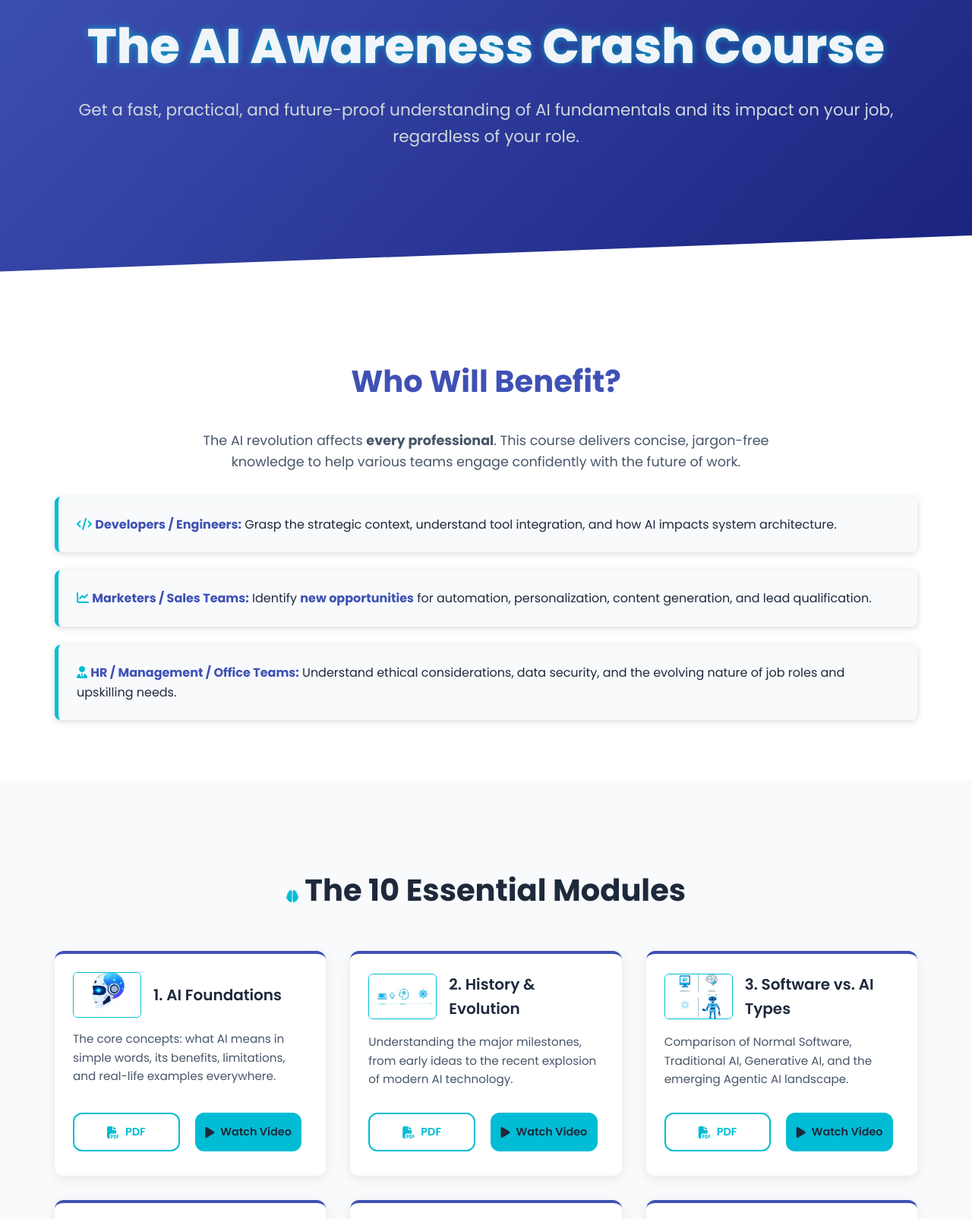
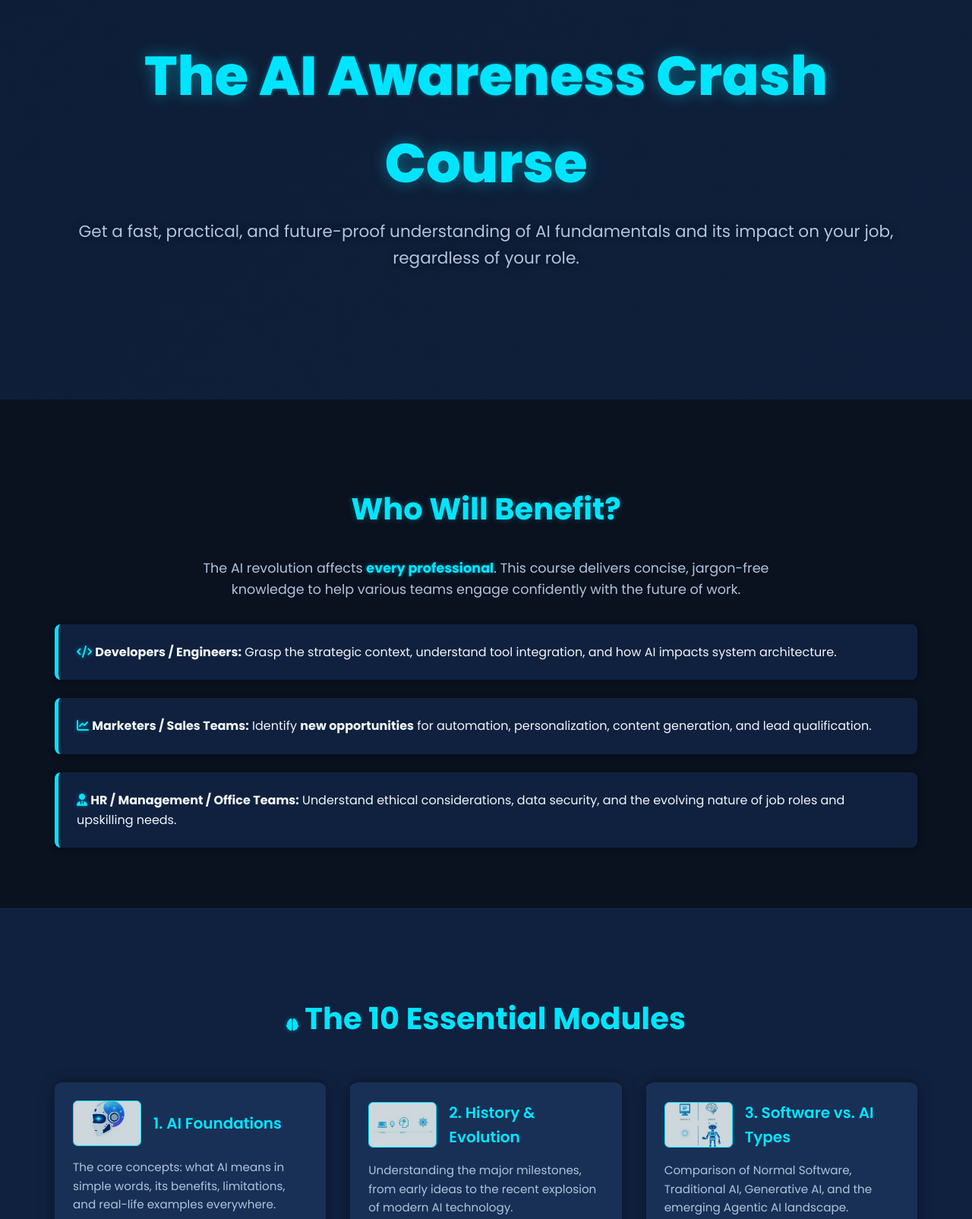
Before and after one commit to AkshayBhujbal1995/AI, a plain HTML site: page index.html in a window 1280 px wide. Shown: the part 260-1865 px from the top of the page at 76% size. Drawn offline with Linux system fonts and the light colour scheme.

Commit message:
Update index.html

```diff
--- a/index.html
+++ b/index.html
@@ -3,21 +3,26 @@
 <head>
     <meta charset="UTF-8">
     <meta name="viewport" content="width=device-width, initial-scale=1.0">
-    <title>AI Awareness Crash Course</title>
+    <title>AI Awareness Crash Course | Pro Edition</title>
     <link href="https://fonts.googleapis.com/css2?family=Poppins:wght@300;400;600;700;800&display=swap" rel="stylesheet">
     <link rel="stylesheet" href="https://cdnjs.cloudflare.com/ajax/libs/font-awesome/6.5.1/css/all.min.css" integrity="sha512-DTOQO9RWCH3ppGqcWaEA1BIZOC6xxalwEsw9c2QQeAIftl+Vegovlnee1c9QX4TctnWMn13TZye+giMm8e2LwA==" crossorigin="anonymous" referrerpolicy="no-referrer" />
     <style>
-        /* --- 1. Variables & Global Reset (AI / Tech Theme) --- */
+        /* --- 1. Variables & Global Reset (Cyber/Tech Theme) --- */
         :root {
-            --color-primary: #00bcd4; /* Cyan/Aqua - Electric highlight */
-            --color-secondary: #3f51b5; /* Deep Blue - Tech background base */
-            --color-primary-dark: #0097a7;
-            --color-text-dark: #1e293b; /* Dark Slate */
-            --color-text-light: #f1f5f9; /* Off-White for contrast */
-            --color-background-main: #ffffff;
-            --color-background-section: #f8fafc; /* Light Grey background for modules */
-            --color-card-background: #ffffff;
-            --color-shadow: rgba(0, 0, 0, 0.15);
+            /* Neon Cyan/Aqua - Highlighting and Energy */
+            --color-primary: #00e5ff;
+            /* Deep Space Blue - Background and Structure */
+            --color-secondary: #0d1b32;
+            /* Dark Navy/Almost Black - Main Text and Darker Contrast */
+            --color-text-dark: #f0f8ff;
+            /* Off-White/Light Text on Dark Backgrounds */
+            --color-text-light: #f1f5f9;
+            /* True Black/Primary Background */
+            --color-background-main: #0a111f;
+            /* Subtle Darker Gray for alternating sections */
+            --color-background-section: #10213f;
+            --color-card-background: #193056; /* Slightly lighter card background */
+            --color-shadow: rgba(0, 229, 255, 0.4); /* Primary color shadow */
             --border-radius: 0.75rem;
             --spacing-unit: 1rem;
         }
@@ -28,12 +33,30 @@
             padding: 0;
         }
 
+        /* Animated Background for Body */
         body {
             font-family: 'Poppins', sans-serif;
             line-height: 1.6;
-            color: var(--color-text-dark);
+            color: var(--color-text-light); /* Light text on dark background */
             background-color: var(--color-background-main);
             scroll-behavior: smooth;
+            /* Animated background implementation */
+            background: linear-gradient(-45deg, #0a111f, #10213f, #0d1b32, #001f3f);
+            background-size: 400% 400%;
+            animation: GradientBG 15s ease infinite;
+        }
+
+        /* Keyframe for subtle movement */
+        @keyframes GradientBG {
+            0% {
+                background-position: 0% 50%;
+            }
+            50% {
+                background-position: 100% 50%;
+            }
+            100% {
+                background-position: 0% 50%;
+            }
         }
 
         /* --- 2. Utility Classes & Structure --- */
@@ -49,6 +72,12 @@
 
         h1, h2, h3 {
             font-weight: 700;
+        }
+
+        /* Highlight text with primary color */
+        .highlight {
+            color: var(--color-primary);
+            text-shadow: 0 0 5px rgba(0, 229, 255, 0.5);
         }
 
         /* --- 3. Buttons & Links --- */
@@ -68,19 +97,22 @@
             gap: 0.5rem;
         }
 
+        /* Primary button: Solid color with a glow */
         .btn-primary {
             background-color: var(--color-primary);
-            color: var(--color-text-dark); /* Dark text on bright button */
+            color: var(--color-secondary); /* Dark text on bright button */
             border-color: var(--color-primary);
         }
 
         .btn-primary:hover, .btn-primary:focus {
-            background-color: var(--color-primary-dark);
-            border-color: var(--color-primary-dark);
-            color: var(--color-background-main);
-            box-shadow: 0 6px 15px rgba(0, 188, 212, 0.4); /* Glowing effect */
+            background-color: var(--color-primary);
+            border-color: var(--color-primary);
+            color: var(--color-secondary);
+            box-shadow: 0 0 15px var(--color-shadow); /* Stronger glow */
+            transform: translateY(-2px);
         }
 
+        /* Secondary button: Outline with primary color */
         .btn-secondary {
             background-color: transparent;
             color: var(--color-primary);
@@ -89,16 +121,35 @@
 
         .btn-secondary:hover, .btn-secondary:focus {
             background-color: var(--color-primary);
-            color: var(--color-text-dark);
+            color: var(--color-secondary);
             box-shadow: 0 4px 8px var(--color-shadow);
         }
 
+        /* Quiz Button Style (Gradient with High Visibility) */
+        .btn-quiz {
+            background: linear-gradient(90deg, #3f51b5 0%, var(--color-primary) 100%);
+            color: var(--color-text-light);
+            font-size: 1.25rem;
+            padding: 1rem 2.5rem;
+            margin-top: 3rem;
+            box-shadow: 0 8px 25px rgba(0, 229, 255, 0.4);
+            border: none;
+        }
+
+        .btn-quiz:hover {
+            opacity: 0.9;
+            transform: scale(1.03) translateY(-3px);
+            box-shadow: 0 12px 30px rgba(0, 229, 255, 0.8);
+        }
+
+
         /* --- 4. Header & Navigation --- */
         header {
-            background-color: var(--color-secondary);
+            background-color: rgba(13, 27, 50, 0.95); /* Semi-transparent secondary color */
+            backdrop-filter: blur(5px);
             color: var(--color-text-light);
             padding: var(--spacing-unit) 0;
-            box-shadow: 0 2px 8px rgba(0, 0, 0, 0.2);
+            box-shadow: 0 2px 10px rgba(0, 0, 0, 0.5);
             position: sticky;
             top: 0;
             z-index: 100;
@@ -112,35 +163,37 @@
 
         /* --- 5. Hero Section (High Impact) --- */
         #hero {
-            background: linear-gradient(135deg, var(--color-secondary) 0%, #1a237e 100%); /* Deep gradient */
+            background: none; /* Relying on body gradient now */
             color: var(--color-text-light);
-            padding: 6rem 0;
-            clip-path: polygon(0 0, 100% 0, 100% 90%, 0 100%); /* Slanted bottom edge */
+            padding: 8rem 0 6rem 0; /* More vertical space */
+            text-shadow: 0 0 10px rgba(0, 0, 0, 0.5);
         }
 
         #hero h1 {
-            font-size: clamp(2.5rem, 6vw, 4rem);
+            font-size: clamp(2.8rem, 7vw, 4.5rem);
             font-weight: 800;
             margin-bottom: 1rem;
-            text-shadow: 0 0 10px rgba(0, 188, 212, 0.8);
+            color: var(--color-primary);
+            text-shadow: 0 0 20px var(--color-shadow); /* Bright primary color with intense glow */
         }
 
         #hero p {
             font-size: clamp(1rem, 2.5vw, 1.35rem);
-            margin-bottom: 2rem;
-            color: #cfd8dc;
+            margin-bottom: 2.5rem;
+            color: #b0c4de; /* Lighter shade of blue-gray */
         }
 
         /* --- 6. Introduction Section --- */
         #intro {
             padding: 5rem 0 3rem 0;
-            background-color: var(--color-background-main);
+            background-color: var(--color-background-main); /* Match body background for seamless blend */
         }
 
         #intro h2 {
             font-size: 2.5rem;
             margin-bottom: 2rem;
-            color: var(--color-secondary);
+            color: var(--color-primary);
+            text-shadow: 0 0 8px rgba(0, 229, 255, 0.3);
         }
 
         .target-audience {
@@ -155,25 +208,32 @@
             padding: 1.5rem;
             border-left: 5px solid var(--color-primary);
             border-radius: 0.5rem;
-            box-shadow: 0 2px 10px var(--color-shadow);
+            box-shadow: 0 2px 10px rgba(0, 0, 0, 0.3);
             text-align: left;
+            transition: box-shadow 0.3s ease;
+        }
+
+        .audience-point:hover {
+             box-shadow: 0 0 15px rgba(0, 229, 255, 0.4); /* Subtle hover glow */
         }
 
         .audience-point strong {
-            color: var(--color-secondary);
+            color: var(--color-text-light);
             font-weight: 700;
         }
 
         /* --- 7. Module Grid --- */
         #modules {
-            background-color: var(--color-background-section);
+            background-color: var(--color-background-section); /* Alternating dark section background */
             padding: 5rem 0;
+            border-top: 1px solid rgba(0, 229, 255, 0.1);
         }
 
         #modules h2 {
-            color: var(--color-text-dark);
+            color: var(--color-text-light);
             margin-bottom: 3rem;
             font-size: 2.5rem;
+            color: var(--color-primary);
         }
 
         .module-grid {
@@ -186,17 +246,18 @@
             background-color: var(--color-card-background);
             padding: 1.5rem;
             border-radius: var(--border-radius);
-            box-shadow: 0 4px 15px rgba(0, 0, 0, 0.08);
+            box-shadow: 0 6px 20px rgba(0, 0, 0, 0.4);
             transition: transform 0.4s ease, box-shadow 0.4s ease;
             display: flex;
             flex-direction: column;
-            border-top: 4px solid var(--color-secondary);
+            border-top: 4px solid var(--color-secondary); /* Dark border for depth */
+            border-bottom: 4px solid var(--color-primary); /* Primary glow at bottom */
         }
 
         .module-card:hover {
-            transform: translateY(-8px); /* More pronounced lift */
-            box-shadow: 0 12px 25px var(--color-shadow);
-            border-top-color: var(--color-primary); /* Highlight on hover */
+            transform: translateY(-10px); /* Stronger lift */
+            box-shadow: 0 15px 30px rgba(0, 0, 0, 0.6), 0 0 25px rgba(0, 229, 255, 0.5); /* Lifted appearance with strong glow */
+            border-bottom-color: var(--color-primary);
         }
 
         .module-header {
@@ -208,7 +269,7 @@
         .module-thumb {
             width: 90px;
             height: 60px;
-            background-color: #e0f7fa; /* Light cyan background */
+            background-color: #053b50; /* Darker cyan background */
             border-radius: 6px;
             margin-right: 1rem;
             flex-shrink: 0;
@@ -220,19 +281,25 @@
             width: 100%;
             height: 100%;
             object-fit: cover;
+            opacity: 0.8;
+            transition: opacity 0.3s;
+        }
+
+        .module-card:hover .module-thumb img {
+            opacity: 1;
         }
 
         .module-title-box h3 {
             font-size: 1.25rem;
             margin: 0;
-            color: var(--color-text-dark);
+            color: var(--color-primary);
             font-weight: 600;
         }
 
         .module-card p {
             font-size: 0.95rem;
             margin-bottom: 1.5rem;
-            color: #475569;
+            color: #b0c4de;
             flex-grow: 1;
         }
 
@@ -240,7 +307,7 @@
             display: flex;
             justify-content: space-between;
             gap: 0.75rem;
-            margin-top: auto; /* Pushes the links to the bottom */
+            margin-top: auto;
         }
 
         .module-links .btn {
@@ -254,8 +321,28 @@
             font-size: 1rem;
         }
 
+        /* --- 8. Quiz CTA Section --- */
+        #quiz-cta {
+            padding: 6rem 0;
+            background-color: var(--color-background-main);
+            text-align: center;
+            border-top: 1px solid rgba(0, 229, 255, 0.1);
+        }
 
-        /* --- 8. Footer (Minimalist) --- */
+        #quiz-cta h2 {
+            font-size: 2.5rem;
+            margin-bottom: 1rem;
+            color: var(--color-text-light);
+        }
+
+        #quiz-cta p {
+            font-size: 1.1rem;
+            color: #b0c4de;
+            max-width: 600px;
+            margin: 0 auto;
+        }
+
+        /* --- 9. Footer (Minimalist) --- */
         footer {
             background-color: var(--color-secondary);
             color: var(--color-text-light);
@@ -285,14 +372,14 @@
     <header>
         <div class="container">
             <div class="logo">
-                <i class="fa-solid fa-microchip" style="color: var(--color-primary);"></i> AI Crash Course
+                <i class="fa-solid fa-microchip highlight"></i> AI Crash Course
             </div>
         </div>
     </header>
 
     <section id="hero">
         <div class="container text-center">
-            <h1>The AI Awareness Crash Course</h1>
+            <h1>The <span class="highlight">AI Awareness</span> Crash Course</h1>
             <p>Get a fast, practical, and future-proof understanding of AI fundamentals and its impact on your job, regardless of your role.</p>
             <div class="hero-cta">
                 </div>
@@ -302,20 +389,20 @@
     <section id="intro">
     <div class="container">
         <h2 class="text-center">Who Will Benefit?</h2>
-        <p class="text-center" style="font-size: 1.1rem; color: #475569; max-width: 800px; margin: 0 auto;">
-            The AI revolution affects <Strong>every professional</Strong>. This course delivers concise, jargon-free knowledge to help various teams engage confidently with the future of work.
+        <p class="text-center" style="font-size: 1.1rem; color: #b0c4de; max-width: 800px; margin: 0 auto;">
+            The AI revolution affects <Strong class="highlight">every professional</Strong>. This course delivers concise, jargon-free knowledge to help various teams engage confidently with the future of work.
         </p>
         <div class="target-audience">
             <div class="audience-point">
-                <i class="fa-solid fa-code" style="color: var(--color-primary);"></i>
+                <i class="fa-solid fa-code highlight"></i>
                 <strong> Developers / Engineers:</strong> Grasp the strategic context, understand tool integration, and how AI impacts system architecture.
             </div>
             <div class="audience-point">
-                <i class="fa-solid fa-chart-line" style="color: var(--color-primary);"></i>
+                <i class="fa-solid fa-chart-line highlight"></i>
                 <strong> Marketers / Sales Teams:</strong> Identify <Strong>new opportunities</Strong> for automation, personalization, content generation, and lead qualification.
             </div>
             <div class="audience-point">
-                <i class="fa-solid fa-user-tie" style="color: var(--color-primary);"></i>
+                <i class="fa-solid fa-user-tie highlight"></i>
                 <strong> HR / Management / Office Teams:</strong> Understand ethical considerations, data security, and the evolving nature of job roles and upskilling needs.
             </div>
         </div>
@@ -324,7 +411,7 @@
 
     <section id="modules">
         <div class="container">
-            <h2 class="text-center"><i class="fa-solid fa-brain" style="color: var(--color-primary);"></i> The 10 Essential Modules</h2>
+            <h2 class="text-center"><i class="fa-solid fa-brain highlight"></i> The 10 Essential Modules</h2>
             <div class="module-grid">
 
                 <div class="module-card" tabindex="0">
@@ -531,11 +618,26 @@
         </div>
     </section>
 
+    <section id="quiz-cta">
+        <div class="container">
+            <h2><i class="fa-solid fa-clipboard-check highlight"></i> Test Your Knowledge</h2>
+            <p>Ready to confirm your mastery of the AI essentials? Click below to take the 10-question final quiz on the separate form.</p>
+            <a
+                href="https://docs.google.com/forms/d/e/1FAIpQLSdClluChs82pxnbrrgeCfp5rt9Rsp6Nlm4199-NBq3djlNNhQ/viewform"
+                class="btn btn-quiz"
+                target="_blank"
+            >
+                <i class="fa-solid fa-arrow-up-right-from-square"></i> Take the AI Knowledge Quiz
+            </a>
+        </div>
+    </section>
+
     <footer>
         <div class="container text-center">
             <div class="footer-logo">
-                <i class="fa-solid fa-robot" style="color: var(--color-primary);"></i> Future Ready
+                <i class="fa-solid fa-robot highlight"></i> Future Ready
             </div>
+            <p style="color: #6c7a97; margin-top: 0.5rem;">&copy; 2025 AI Awareness Crash Course. All Rights Reserved.</p>
         </div>
     </footer>
 
```
